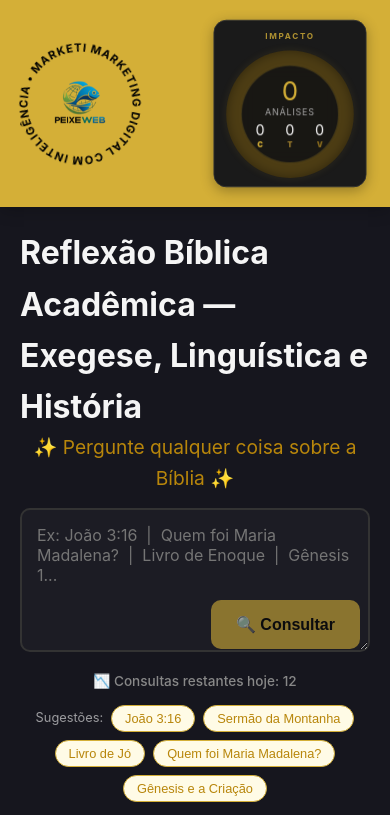
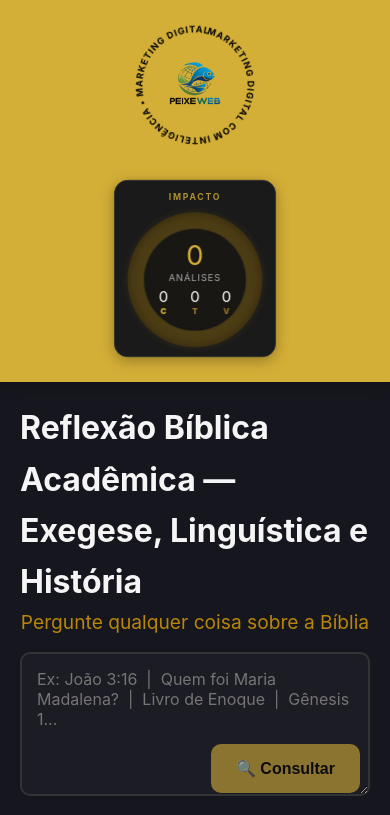
Before and after one commit to peixeweb/biblia, a Next.js app: page / in a window 390 px wide. Shown: the top 815 px of the page. Built offline with nearby package versions, Linux system fonts and the light colour scheme.

Commit message:
Fix mobile header layout and remove emojis from search title

```diff
--- a/app/layout.tsx
+++ b/app/layout.tsx
@@ -33,22 +33,21 @@ export default function RootLayout({
           display: 'flex',
           justifyContent: 'space-between',
           alignItems: 'center',
-          padding: '5px 20px',
+          padding: '10px 20px',
           backgroundColor: '#d4af37',
           boxShadow: '0 4px 15px rgba(0,0,0,0.2)',
           zIndex: 1000,
           position: 'relative',
           gap: '15px',
-          flexWrap: 'wrap',
-          overflow: 'visible'
+          overflow: 'hidden' // hidden to prevent SVG overflow
         }}>
           <a href="https://peixeweb.github.io/vendas_pela_internet/" target="_blank" rel="noopener noreferrer" className="header-logo-container" style={{
             display: 'flex',
             alignItems: 'center',
             justifyContent: 'center',
             position: 'relative',
-            width: '180px',
-            height: '180px',
+            width: '150px',
+            height: '150px',
             flexShrink: 0
           }}>
             {/* Circular Text SVG */}
@@ -70,7 +69,7 @@ export default function RootLayout({
 
             <img src="/logo-sem-fundo.png" alt="Peixeweb Logo" style={{
               height: 'auto',
-              width: '120px',
+              width: '90px',
               objectFit: 'contain',
               position: 'relative',
               zIndex: 2
@@ -87,10 +86,11 @@ export default function RootLayout({
               from { transform: rotate(0deg); }
               to { transform: rotate(360deg); }
             }
-            @media (max-width: 480px) {
+            @media (max-width: 600px) {
               .main-header {
-                gap: 5px !important;
-                padding: 5px 10px !important;
+                flex-direction: column !important;
+                gap: 15px !important;
+                padding: 15px 10px !important;
               }
               .header-logo-container {
                 width: 140px !important;
@@ -99,14 +99,12 @@ export default function RootLayout({
               .header-logo-container img {
                 width: 80px !important;
               }
-              .header-logo-container svg text {
-                font-size: 16px !important;
-              }
-              /* Reduzir o ImpactPanel via CSS se necessário,
-                 mas ele já é fit-content */
               .header-impact {
-                transform: scale(0.85);
+                transform: scale(0.9);
                 transform-origin: center;
+                width: 100%;
+                display: flex;
+                justify-content: center;
               }
             }
           `}} />
--- a/app/page.tsx
+++ b/app/page.tsx
@@ -330,7 +330,7 @@ export default function Home() {
       {/* ── Search Section ── */}
       <div style={{ marginBottom: "28px" }}>
         <h2 style={{ textAlign: "center", fontSize: "1.2rem", color: "#b8860b", marginBottom: "14px", fontWeight: 400 }}>
-          ✨ Pergunte qualquer coisa sobre a Bíblia ✨
+          Pergunte qualquer coisa sobre a Bíblia
         </h2>
         <div style={{ position: "relative" }}>
           <textarea
```
